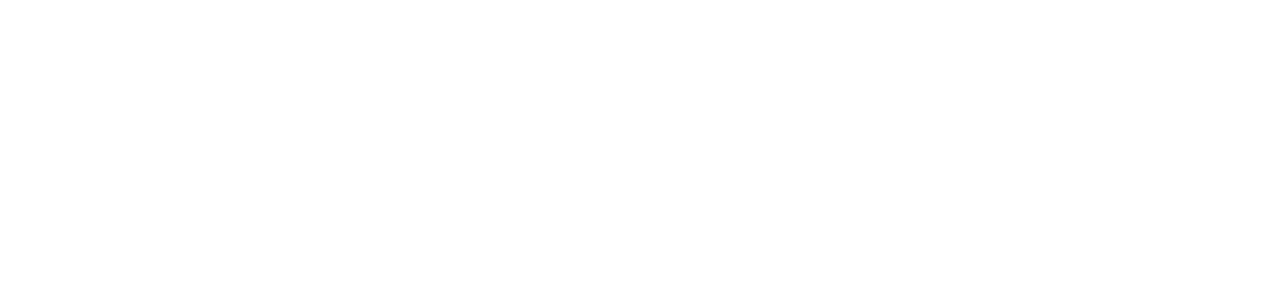
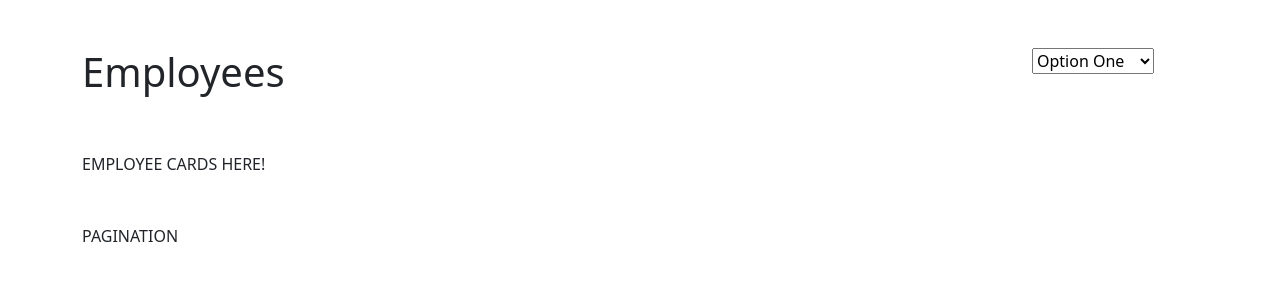
Before and after one commit to AlisiaRush/employeeDirectory-Angular-, an Angular app in the folder ED/: page / in a window 1280 px wide. Shown: the top 300 px of the page. Built offline with nearby package versions, Linux system fonts and the light colour scheme.

Commit message:
Added HTML wireframe

```diff
--- a/ED/src/app/app.component.html
+++ b/ED/src/app/app.component.html
@@ -9,3 +9,24 @@
 <!-- In order to create a new component to insert here. We need to create a folder called components. It's important to organize your folder and file structure in the beginning of the app. Although as time goes on and the application grows larger, there may be times where updates may need to be made for a better design structure or a design pattern that makes more sense to the specific application-->
 
 <!--The CLI command for creating a new component is ng g c <The name of the component>-->
+<div class="container">
+  <div class="row mt-5">
+    <div class="col-lg-10"><h1>Employees</h1></div>
+
+    <div class="col-lg-2">
+      <select>
+        <option>Option One</option>
+        <option>Option Tow</option>
+        <option>Option Three</option>
+      </select>
+    </div>
+  </div>
+
+  <div class="row mt-5">
+    <div class="employees col-12">EMPLOYEE CARDS HERE!</div>
+  </div>
+
+  <div class="row mt-5">
+    <div class="employees col-12">PAGINATION</div>
+  </div>
+</div>
```
